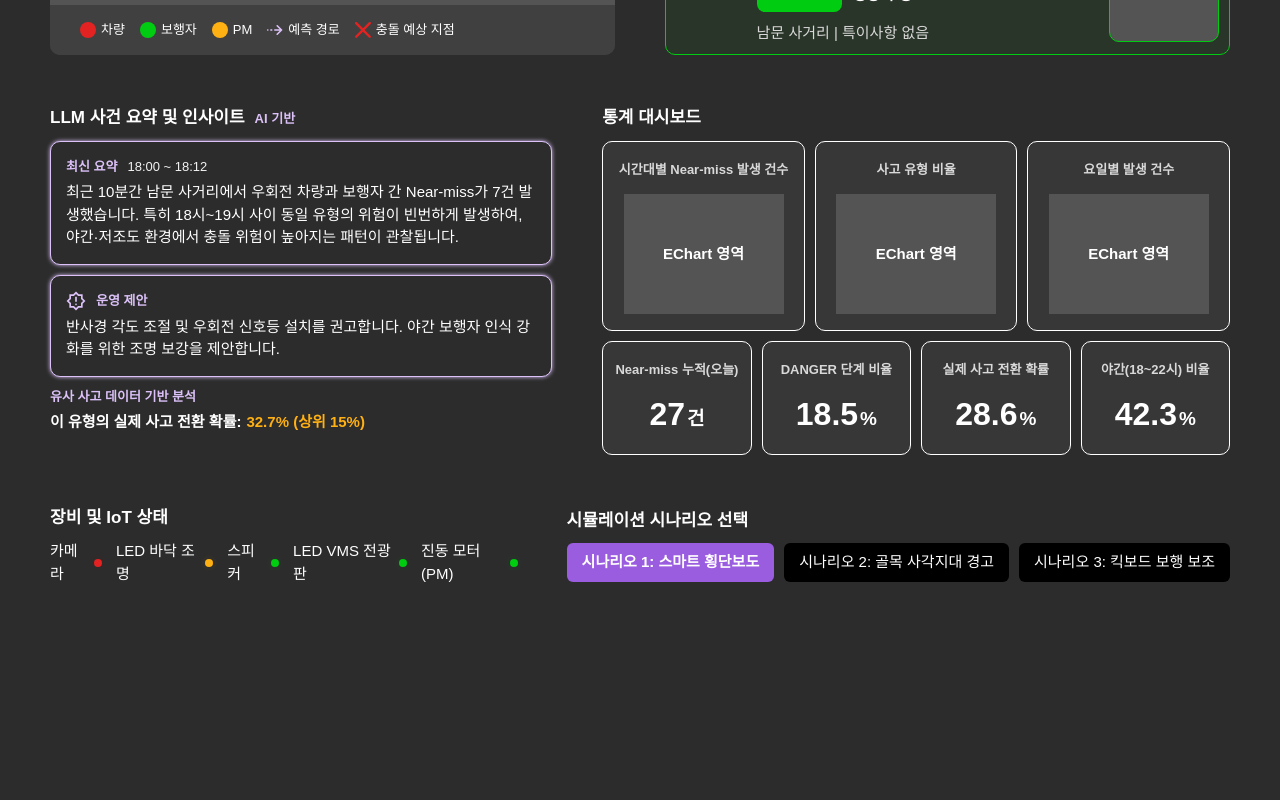
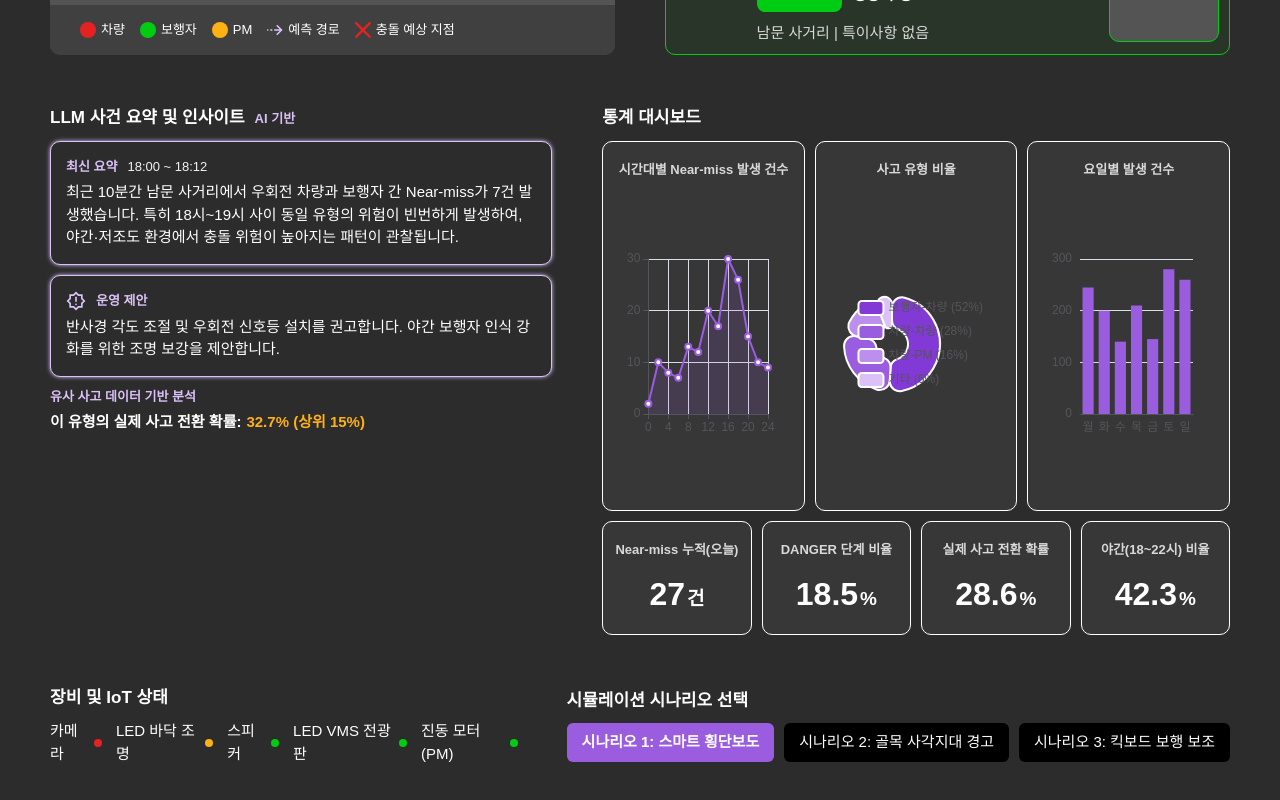
Before and after one commit to ddongguri-bing/SoftGuard, a Next.js app: page / in a window 1280 px wide. Shown: the part 658-1458 px from the top of the page. Before the commit the page ends 1343 px from the top, so only its background shows below. Built offline with nearby package versions, Linux system fonts and the light colour scheme; no server answers.

Commit message:
♻️ 차트 컴포넌트: IncidentTypeRatioCard, IncidentsByDayCard, NearMissByTimeCard에 EChartView 추가 및 옵션 수정

```diff
--- a/src/components/AnalyticsDashboard/charts/IncidentTypeRatioCard.tsx
+++ b/src/components/AnalyticsDashboard/charts/IncidentTypeRatioCard.tsx
@@ -1,10 +1,12 @@
 import BaseChartCard from "./BaseChartCard";
+import EChartView from "./EChartView";
+import { incidentTypeRatioOptions } from "./options/incidentTypeRatioOptions";
 
 export default function IncidentTypeRatioCard() {
   return (
     <BaseChartCard title="사고 유형 비율">
-      <div className="bg-black-third text-body-small-bold flex h-30 w-40 items-center justify-center">
-        EChart 영역
+      <div className="text-body-small-bold flex w-40 items-center justify-center">
+        <EChartView option={incidentTypeRatioOptions} />
       </div>
     </BaseChartCard>
   );
--- a/src/components/AnalyticsDashboard/charts/IncidentsByDayCard.tsx
+++ b/src/components/AnalyticsDashboard/charts/IncidentsByDayCard.tsx
@@ -1,10 +1,12 @@
 import BaseChartCard from "./BaseChartCard";
+import EChartView from "./EChartView";
+import { incidentsByDayOptions } from "./options/incidentsByDayOptions";
 
 export default function IncidentsByDayCard() {
   return (
     <BaseChartCard title="요일별 발생 건수">
-      <div className="bg-black-third text-body-small-bold flex h-30 w-40 items-center justify-center">
-        EChart 영역
+      <div className="text-body-small-bold flex w-40 items-center justify-center">
+        <EChartView option={incidentsByDayOptions} />
       </div>
     </BaseChartCard>
   );
--- a/src/components/AnalyticsDashboard/charts/NearMissByTimeCard.tsx
+++ b/src/components/AnalyticsDashboard/charts/NearMissByTimeCard.tsx
@@ -1,10 +1,12 @@
 import BaseChartCard from "./BaseChartCard";
+import EChartView from "./EChartView";
+import { nearMissByTimeOptions } from "./options/nearMissByTimeOptions";
 
 export default function NearMissByTimeCard() {
   return (
     <BaseChartCard title="시간대별 Near-miss 발생 건수">
-      <div className="bg-black-third text-body-small-bold flex h-30 w-40 items-center justify-center">
-        EChart 영역
+      <div className="text-body-small-bold flex w-40 items-center justify-center">
+        <EChartView option={nearMissByTimeOptions} />
       </div>
     </BaseChartCard>
   );
--- a/src/components/AnalyticsDashboard/charts/options/incidentsByDayOptions.ts
+++ b/src/components/AnalyticsDashboard/charts/options/incidentsByDayOptions.ts
@@ -1,6 +1,6 @@
 import type { EChartsOption } from "echarts";
 
-export const basicBarOption: EChartsOption = {
+export const incidentsByDayOptions: EChartsOption = {
   tooltip: {
     trigger: "axis",
   },
```
